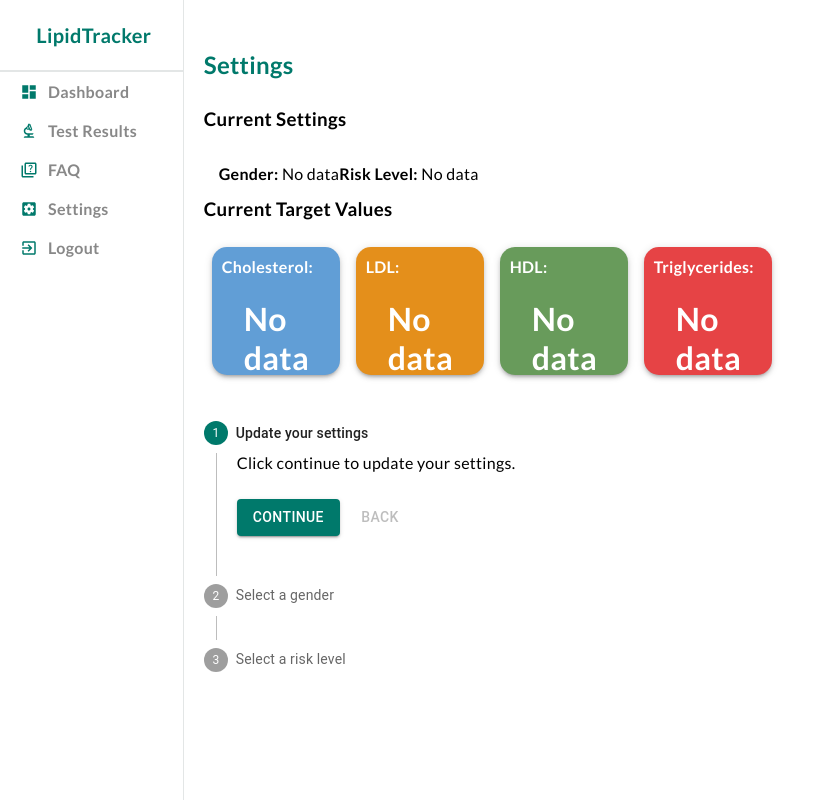
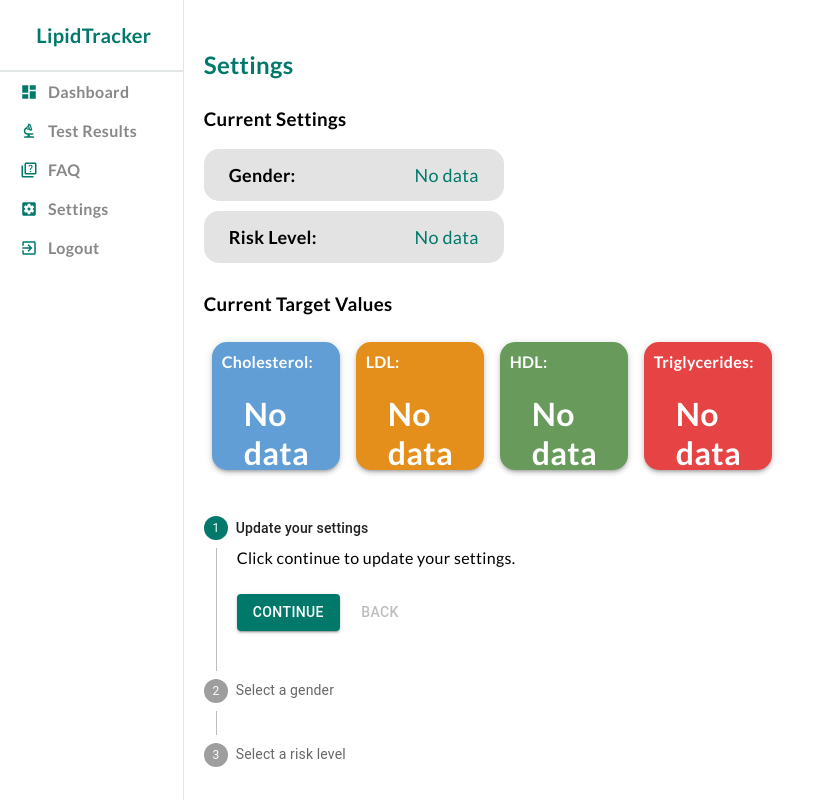
Before and after one commit to IsabelWen/LipidTracker, a React (Create React App) app: page /settings in a window 1280 px wide. Shown: the whole page, without its empty margins (0-816 px from the left). Built offline with nearby package versions, Linux system fonts and the light colour scheme; no server answers; the database is empty; sample sign-in values are in the browser's storage.

Commit message:
Update personal info presentation

```diff
--- a/src/components/setting/setting.jsx
+++ b/src/components/setting/setting.jsx
@@ -7,6 +7,13 @@ import StepLabel from '@mui/material/StepLabel';
 import StepContent from '@mui/material/StepContent';
 import Button from '@mui/material/Button';
 import Paper from '@mui/material/Paper';
+import Modal from '@mui/material/Modal';
+import Table from '@mui/material/Table';
+import TableBody from '@mui/material/TableBody';
+import TableCell from '@mui/material/TableCell';
+import TableHead from '@mui/material/TableHead';
+import TableRow from '@mui/material/TableRow';
+import Tooltip from '@mui/material/Tooltip';
 import { collection, doc, updateDoc, where, getDoc, query, getDocs, onSnapshot, setData } from "firebase/firestore";
 import { db } from "../../firebase"
 import { useEffect, useState, useContext } from "react";
@@ -61,6 +68,11 @@ const Setting = () => {
     const handleBack = () => {
         setActiveStep((prevActiveStep) => prevActiveStep - 1);
     };
+
+    // Modal
+    const [open, setOpen] = useState(false);
+    const handleOpen = () => setOpen(true);
+    const handleClose = () => setOpen(false);
 
     // Get the target field, gender and risk level of user
     useEffect(() => {
@@ -132,11 +144,59 @@ const Setting = () => {
     return (
         <div className="setting">
             <h1 className="title">Settings</h1><br/>
+
             <h3>Current Settings</h3><br/>
             <div className="personalinfo">
-                <p><b>Gender:</b> {genderData}</p>
-                <p><b>Risk Level:</b> {risklevelData}</p><br/>
+                <div style={{cursor: 'pointer'}} className="info" onClick={handleOpen}>
+                    <p><b>Gender:</b></p><p style={{color: '#00796b'}}>{genderData}</p>
+                </div>
+                <Modal open={open} onClose={handleClose}>
+                    <Box sx={{
+                    position: 'absolute',
+                    top: '50%',
+                    left: '50%',
+                    transform: 'translate(-50%, -50%)',
+                    width: 320,
+                    maxWidth: '90%',
+                    bgcolor: 'background.paper',
+                    border: 'none',
+                    boxShadow: 24,
+                    p: 4,
+                    }}>
+                        <h2 style={{padding: '5px'}}>Gender-Based HDL Targets</h2>
+                        <p style={{padding: '5px'}}><i>Further Explanation in FAQ</i></p>
+                        <Table aria-label="gender-based HDL targets table">
+                            <TableHead>
+                                <TableRow>
+                                    <TableCell><b>Gender</b></TableCell>
+                                    <TableCell align="right"><b>HDL target&nbsp;(mg/dL)</b></TableCell>
+                                </TableRow>
+                            </TableHead>
+                            <TableBody>
+                                <TableRow>
+                                    <TableCell component="th" scope="row">Female</TableCell >
+                                    <TableCell align="right">50</TableCell >
+                                </TableRow>
+                                <TableRow>
+                                    <TableCell >Male</TableCell >
+                                    <TableCell align="right">40</TableCell >
+                                </TableRow>
+                                <TableRow>
+                                    <TableCell >Other</TableCell >
+                                    <TableCell align="right">45</TableCell >
+                                </TableRow>
+                            </TableBody>
+                        </Table>
+                    </Box>
+                </Modal>
+
+                <Tooltip placement="bottom" title="Explore the FAQ section for risk level insights." arrow>
+                    <div className="info">
+                        <p><b>Risk Level:</b></p><p style={{color: '#00796b'}}>{risklevelData}</p>
+                    </div>
+                </Tooltip>
             </div>
+
             <h3>Current Target Values</h3><br/>
             <div className="targets">
                 <Box
--- a/src/components/setting/setting.scss
+++ b/src/components/setting/setting.scss
@@ -11,9 +11,20 @@
     }
 
     .personalinfo {
-        display: flex;
-        flex-direction: row;
-        padding: 15px;
+        margin-bottom: 30px;
+
+        .info {
+            background-color: #e3e3e3;
+            border-radius: 15px;
+            display: flex;
+            padding: 15px 25px;
+            max-width: 250px;
+            margin-bottom: 10px;
+            justify-content: space-between;
+            p {
+                font-size: 18px;
+            }
+        }
     }
 
     .targets {
```
